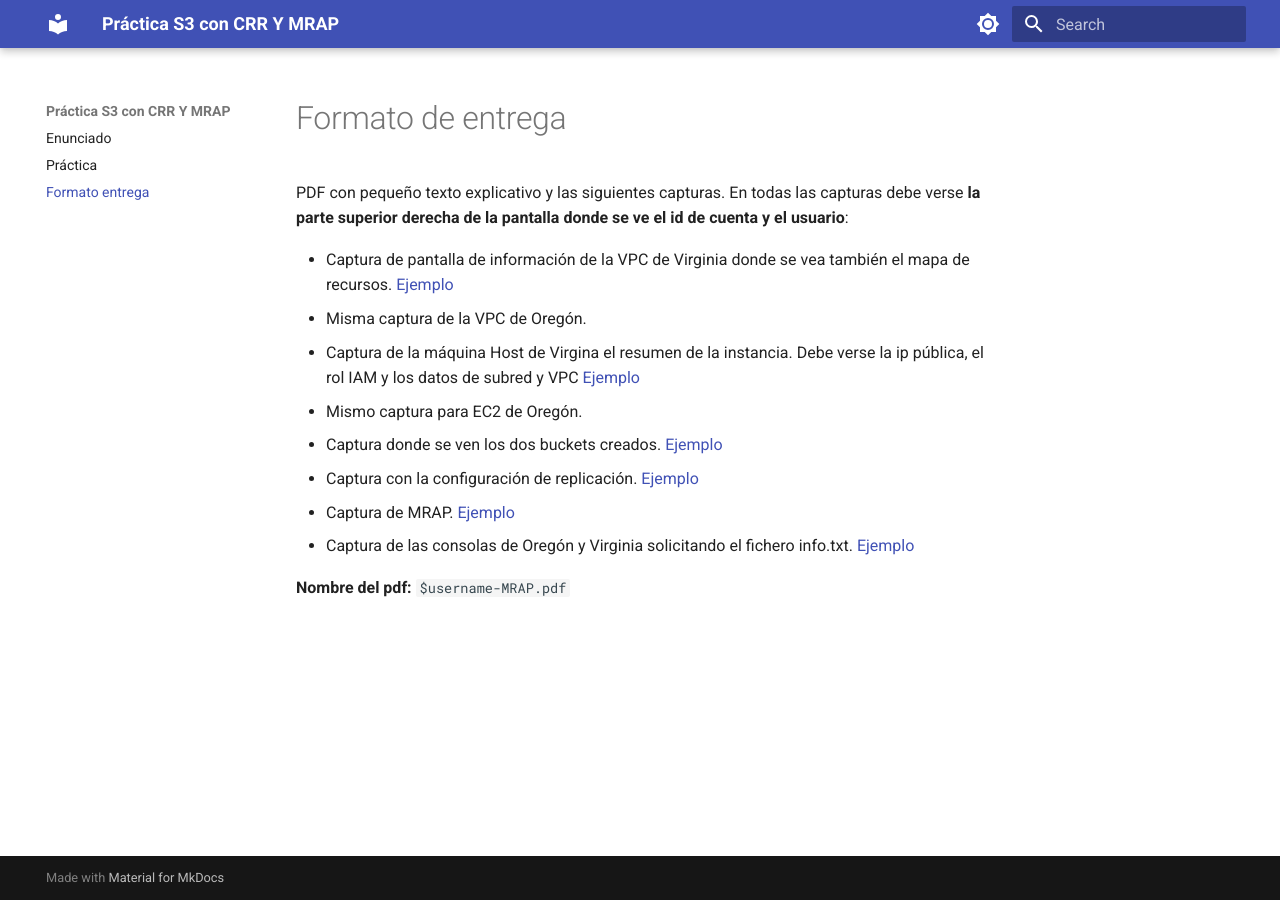
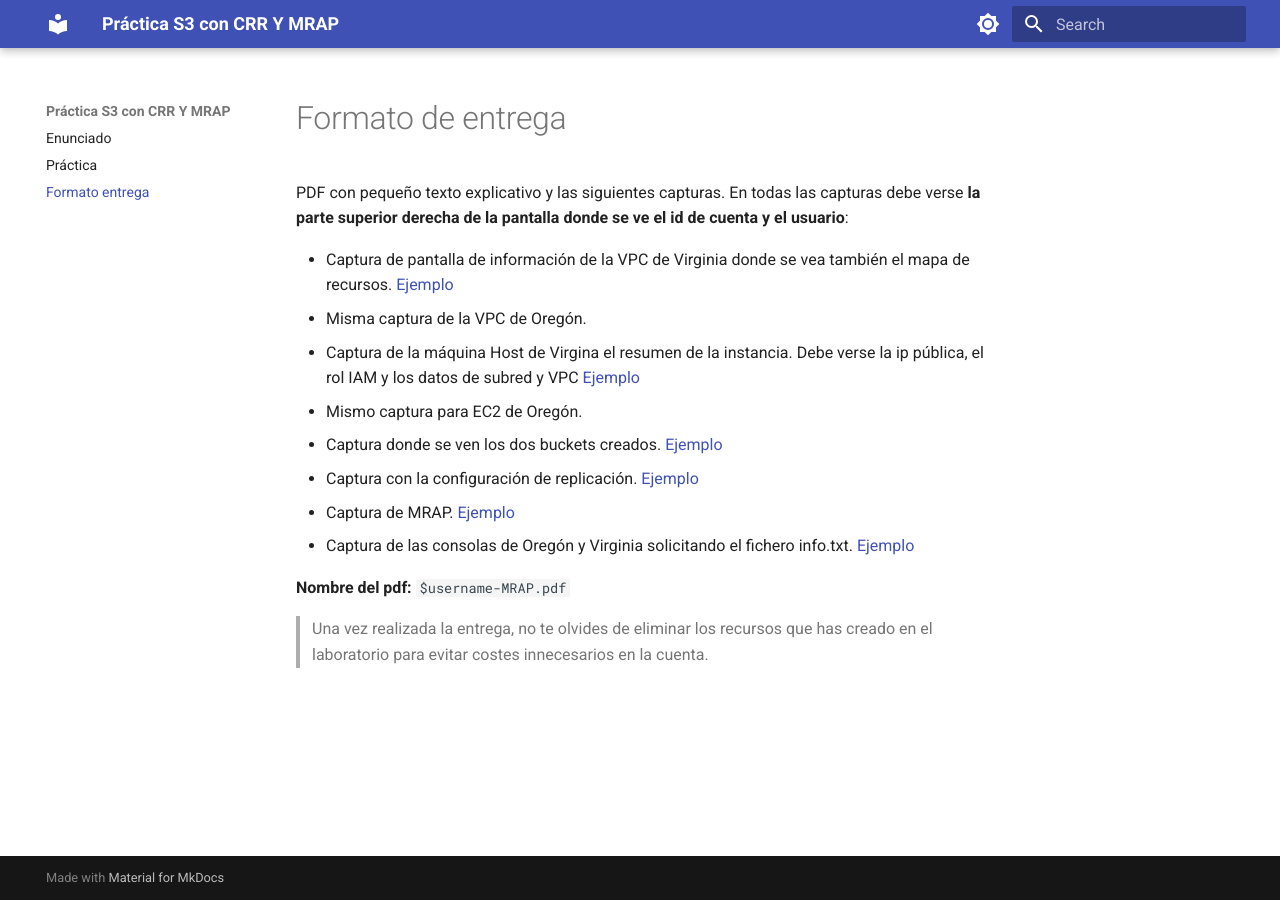
Before and after one commit to rgcenteno/UD2-MRAP, an MkDocs documentation site: the page built from docs/Entrega.md, in a window 1280 px wide. Built offline with MkDocs 1.6.1 and Material for MkDocs 9.7.7, drawn with Linux system fonts in a browser that asks for light colours.

Commit message:
Aviso borrado recursos

```diff
--- a/docs/Entrega.md
+++ b/docs/Entrega.md
@@ -12,3 +12,7 @@
 - Captura de las consolas de Oregón y Virginia solicitando el fichero info.txt. [Ejemplo](imgs/captura6.png)
 
 **Nombre del pdf:** `$username-MRAP.pdf`
+
+
+
+> Una vez realizada la entrega, no te olvides de eliminar los recursos que has creado en el laboratorio para evitar costes innecesarios en la cuenta.
```
